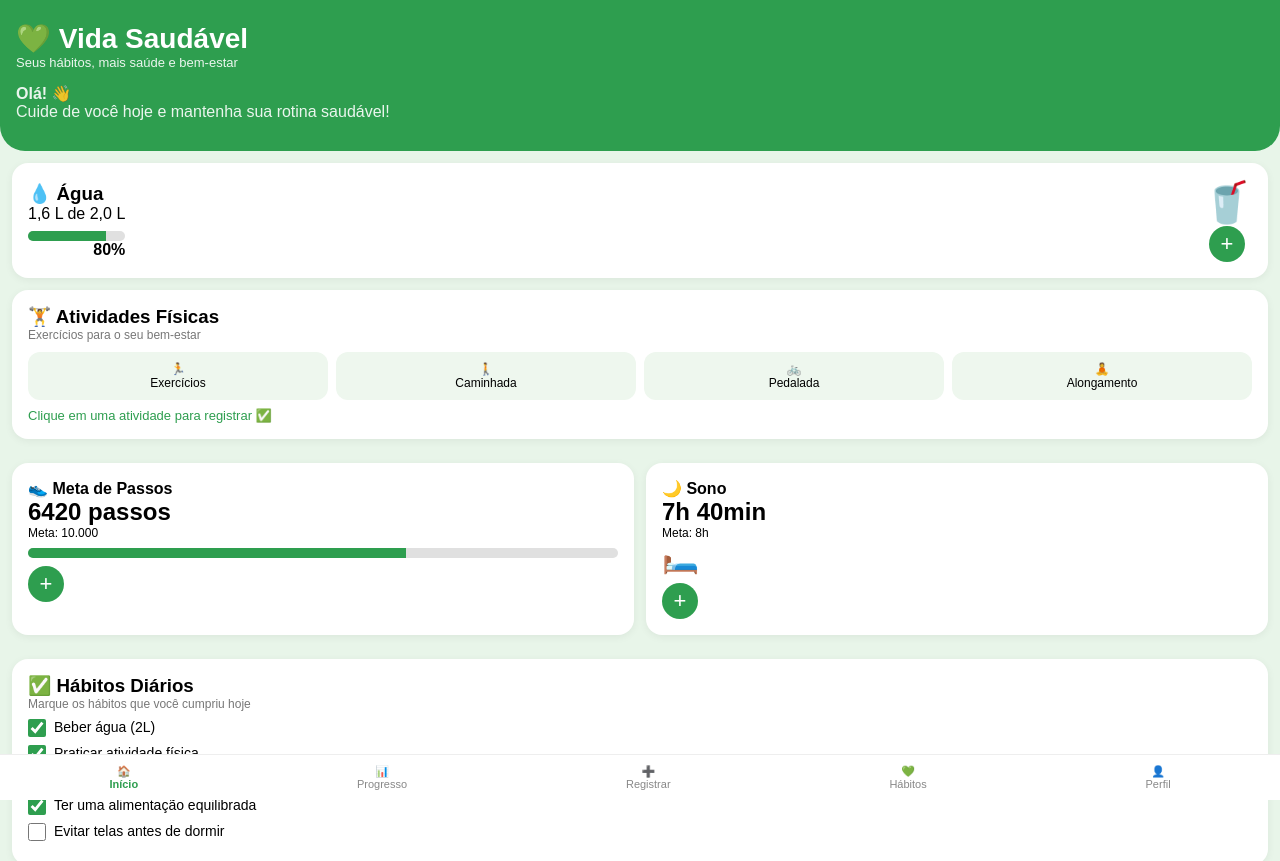
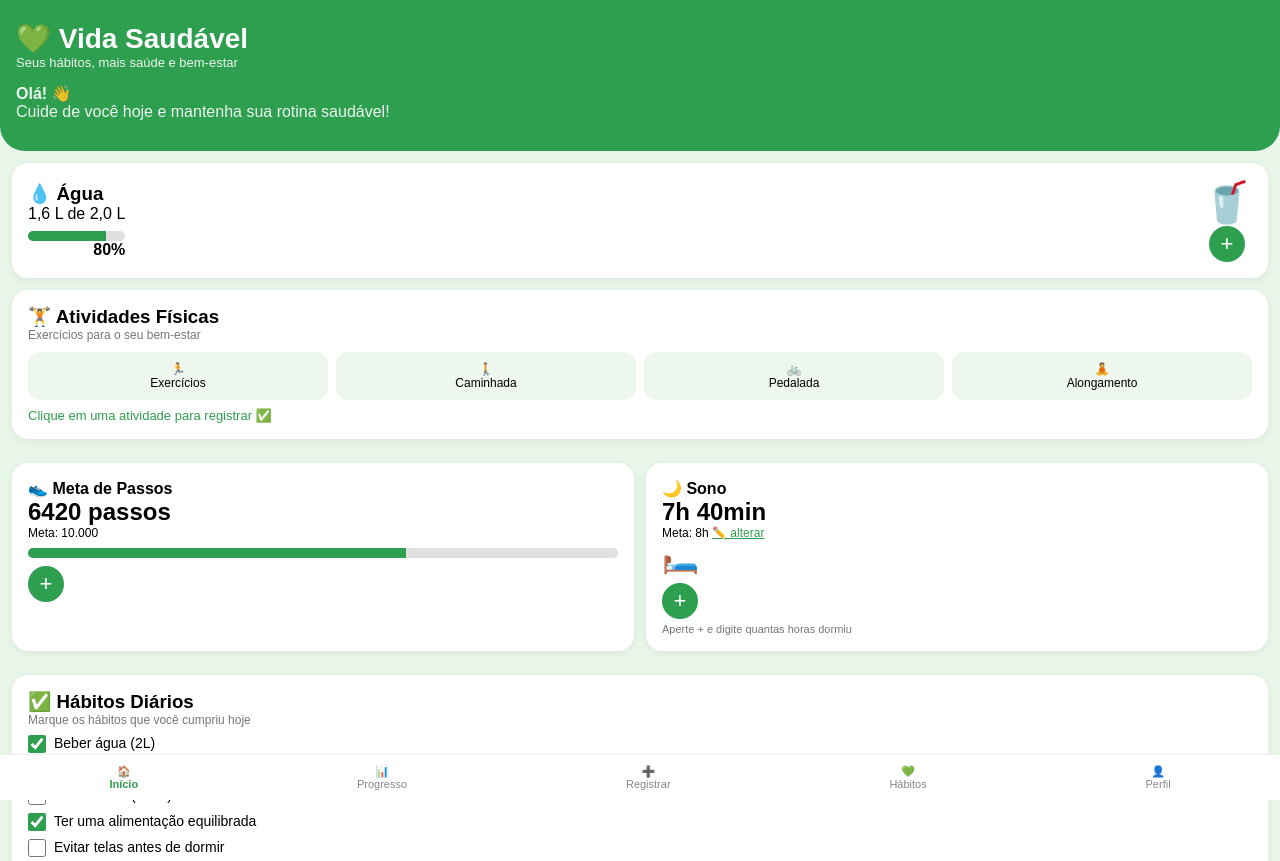
Before and after one commit to laufemsoares0-blip/vida-saudavel, a plain HTML site: page index.html in a window 1280 px wide. Shown: the top 861 px of the page. Drawn offline with Linux system fonts and the light colour scheme.

Commit message:
Update index.html

```diff
--- a/index.html
+++ b/index.html
@@ -23,6 +23,7 @@ body{background:#e8f5e9;padding-bottom:80px}
 .bottom{position:fixed;bottom:0;left:0;right:0;background:#fff;display:flex;justify-content:space-around;padding:10px 0;border-top:1px solid #eee;font-size:11px;text-align:center}
 .bottom div{color:#888}
 .bottom .on{color:#2e9e4f;font-weight:bold}
+.small{font-size:12px;color:#2e9e4f;text-decoration:underline}
 </style>
 </head>
 <body>
@@ -52,14 +53,14 @@ body{background:#e8f5e9;padding-bottom:80px}
 
 <div class="row">
 <div class="card"><h4>👟 Meta de Passos</h4><h2><span id="passos">6420</span> passos</h2><p style="font-size:12px">Meta: 10.000</p><div class="bar"><div class="fill" id="passoBar" style="width:64%"></div></div><button class="btn" onclick="addPasso()" style="margin-top:8px">+</button></div>
-<div class="card"><h4>🌙 Sono</h4><h2><span id="sono">7h 40min</span></h2><p style="font-size:12px">Meta: 8h</p><div style="font-size:30px">🛏️</div><button class="btn" onclick="addSono()" style="margin-top:8px">+</button></div>
+<div class="card"><h4>🌙 Sono</h4><h2><span id="sono">7h 40min</span></h2><p style="font-size:12px">Meta: <span id="metaSono">8h</span> <span class="small" onclick="mudarMetaSono()">✏️ alterar</span></p><div style="font-size:30px">🛏️</div><button class="btn" onclick="addSono()" style="margin-top:8px">+</button><p style="font-size:11px;color:#777;margin-top:4px">Aperte + e digite quantas horas dormiu</p></div>
 </div>
 
 <div class="card">
 <h3>✅ Hábitos Diários</h3><p style="font-size:12px;color:#777">Marque os hábitos que você cumpriu hoje</p>
 <label class="habit"><input type="checkbox" checked onchange="calc()"> Beber água (2L)</label>
 <label class="habit"><input type="checkbox" checked onchange="calc()"> Praticar atividade física</label>
-<label class="habit"><input type="checkbox" onchange="calc()"> Dormir bem (8h)</label>
+<label class="habit"><input type="checkbox" onchange="calc()"> Dormir bem (<span id="habitoSono">8h</span>)</label>
 <label class="habit"><input type="checkbox" checked onchange="calc()"> Ter uma alimentação equilibrada</label>
 <label class="habit"><input type="checkbox" onchange="calc()"> Evitar telas antes de dormir</label>
 </div>
@@ -72,10 +73,11 @@ body{background:#e8f5e9;padding-bottom:80px}
 <div class="bottom"><div class="on">🏠<br>Início</div><div>📊<br>Progresso</div><div>➕<br>Registrar</div><div>💚<br>Hábitos</div><div>👤<br>Perfil</div></div>
 
 <script>
-let agua=1.6, passos=6420;
+let agua=1.6, passos=6420, metaSonoNum=8;
 function addAgua(){agua+=0.2; if(agua>2) agua=2; let p=Math.round(agua/2*100); document.getElementById('aguaTxt').innerText=agua.toFixed(1).replace('.',',')+' L'; document.getElementById('aguaBar').style.width=p+'%'; document.getElementById('aguaPct').innerText=p+'%'; calc();}
 function addPasso(){passos+=500; document.getElementById('passos').innerText=passos; document.getElementById('passoBar').style.width=Math.min(passos/10000*100,100)+'%'; calc();}
-function addSono(){document.getElementById('sono').innerText='8h 00min'; alert('Parabéns! Você bateu sua meta de sono! 😴💚'); calc();}
+function addSono(){let h=prompt('Quantas horas você dormiu? Ex: 7.5'); if(!h) return; h=parseFloat(h.replace(',','.')); if(isNaN(h)) return; let horas=Math.floor(h); let min=Math.round((h-horas)*60); document.getElementById('sono').innerText=horas+'h '+ (min<10?'0':'') +min+'min'; if(h>=metaSonoNum){alert('Parabéns! Você bateu sua meta de sono! 😴💚');} else {alert('Você dormiu '+h+'h. Sua meta é '+metaSonoNum+'h. Quase lá! 💪');} calc();}
+function mudarMetaSono(){let m=prompt('Qual sua nova meta de sono? Ex: 7, 8 ou 9'); if(!m) return; m=parseFloat(m.replace(',','.')); if(isNaN(m)) return; metaSonoNum=m; document.getElementById('metaSono').innerText=m+'h'; document.getElementById('habitoSono').innerText=m+'h'; alert('Meta de sono alterada para '+m+'h! ✅');}
 function addAtiv(el){el.style.background='#c8e6c9'; document.getElementById('ativTxt').innerText='Atividade registrada! Parabéns! 🎉'; calc();}
 function calc(){let c=document.querySelectorAll('.habit input:checked').length; let p=Math.round(c/5*100); document.getElementById('prog').innerText=p; document.getElementById('progBar').style.width=p+'%';}
 </script>
```
